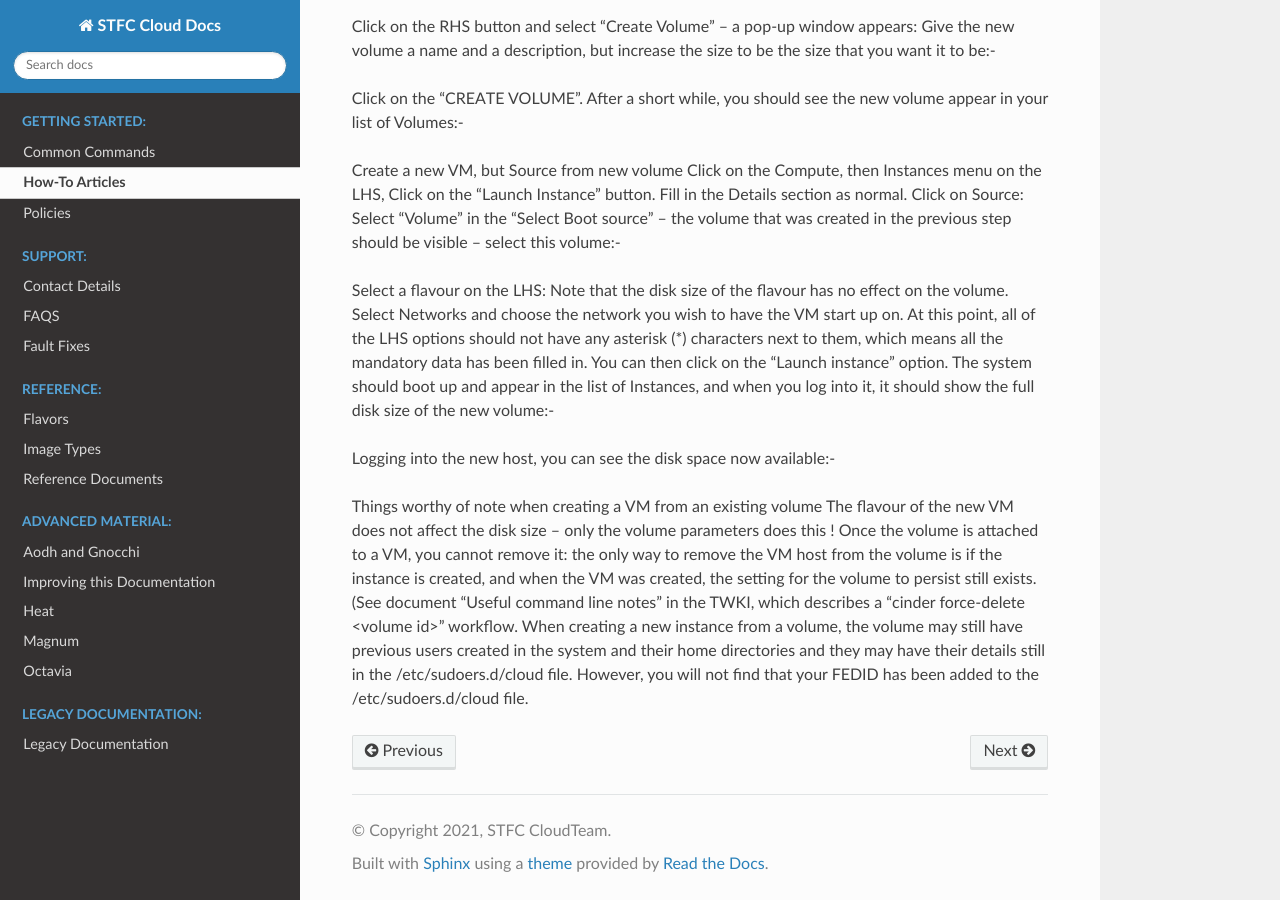
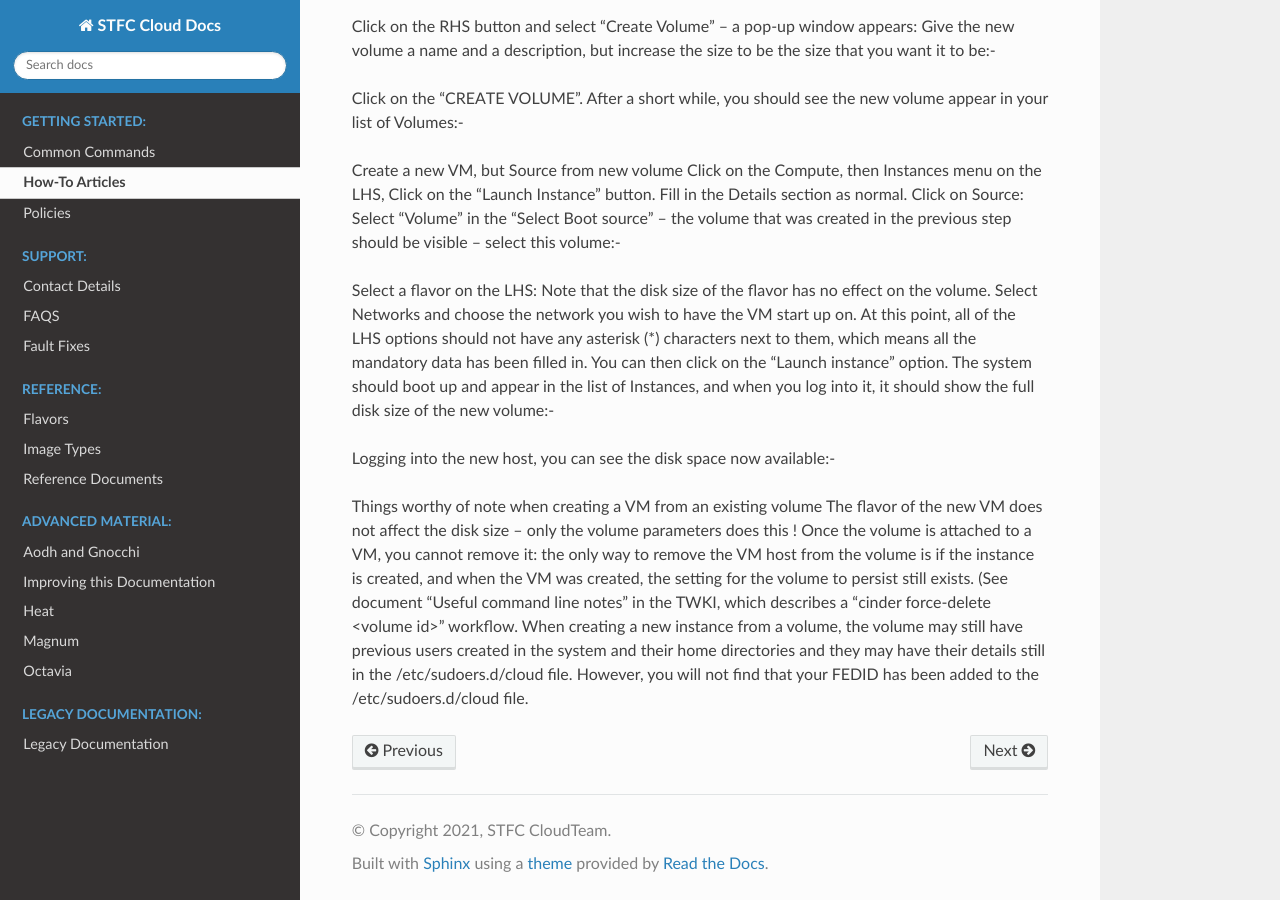
Before and after one commit to stfc/cloud-docs, a Sphinx documentation site: the page built from source/howto/GrowTheDiskOfAVolumeVM.rst, in a window 1280 px wide and 900 px high, scrolled down 894 px. Built offline with Sphinx 7.4.7 and the Read the Docs theme 2.0.0, drawn with Linux system fonts in a browser that asks for light colours; some of the changed text lies outside the part shown.

Commit message:
Make all flavors spelling the same to help searching

```diff
--- a/source/faqs.rst
+++ b/source/faqs.rst
@@ -212,7 +212,7 @@ What are the current machine "flavors"? Can I have  a machine that looks like a
 For most people the pre-configured flavors should fit almost every workload.
 See :ref:`flavors` for the types available.
 
-Please contact us if you need assistance creating your own local project flavours.
+Please contact us if you need assistance creating your own local project flavors.
 
 ###################################################
 Can you provide operating system "X" on Openstack?
--- a/source/howto/CreateVMFromCommandLine.rst
+++ b/source/howto/CreateVMFromCommandLine.rst
@@ -131,7 +131,7 @@ Here is an example command, putting together information from the previous comma
 
   openstack server create --flavor m1.tiny --image ScientificLinux-7-NoGui --nic net-id=Internal --security-group default --key-name xbe91637 test_2018-10-29_1511
 
-…where flavour and image are from the previous commands used, net_id is the name of the Network to be used (note you can use the actual Net_ID number instead if preferred – it can make things faster!). Security group is defining the specific security group, and key-name, chooses the ssh keypair to include when creating the host. “test_2018-10-29_1511” is the name of the host that is being created – known within openstack.
+…where flavor and image are from the previous commands used, net_id is the name of the Network to be used (note you can use the actual Net_ID number instead if preferred – it can make things faster!). Security group is defining the specific security group, and key-name, chooses the ssh keypair to include when creating the host. “test_2018-10-29_1511” is the name of the host that is being created – known within openstack.
 Some useful extras
 Adding --timing after the openstack command provides some statistics of how quickly various calls are being completed. You will see the usual host creation data, but at the end, you will also see the response times of each openstack API module.
 
--- a/source/howto/GrowTheDiskOfAVolumeVM.rst
+++ b/source/howto/GrowTheDiskOfAVolumeVM.rst
@@ -7,7 +7,7 @@ Scenario
 ##########
 In the STFC cloud, if you created a new VM in instances, the default setting in the “Sources” was to create the VM with a new volume.
 If you run out of disk space on the VM, you can usually just “resize” it to a new Flavor, and you will have the same VM, but with more space.
-However, with Volumes, the system ignores the disk sizing aspect of the flavour. This document describes how to create a clone of the original VM and increase the disk size, so that space is available on the new VM.
+However, with Volumes, the system ignores the disk sizing aspect of the flavor. This document describes how to create a clone of the original VM and increase the disk size, so that space is available on the new VM.
 
 ###########
 Method
@@ -32,7 +32,7 @@ Click on the Compute, then Instances menu on the LHS, Click on the “Launch Ins
 Fill in the Details section as normal.
 Click on Source: Select “Volume” in the “Select Boot source” – the volume that was created in the previous step should be visible – select this volume:-
 
-Select a flavour on the LHS: Note that the disk size of the flavour has no effect on the volume.
+Select a flavor on the LHS: Note that the disk size of the flavor has no effect on the volume.
 Select Networks and choose the network you wish to have the VM start up on.
 At this point, all of the LHS options should not have any asterisk (*) characters next to them, which means all the mandatory data has been filled in. You can then click on the “Launch instance” option.
 The system should boot up and appear in the list of Instances, and when you log into it, it should show the full disk size of the new volume:-
@@ -40,6 +40,6 @@ The system should boot up and appear in the list of Instances, and when you log
 Logging into the new host, you can see the disk space now available:-
 
 Things worthy of note when creating a VM from an existing volume
-The flavour of the new VM does not affect the disk size – only the volume parameters does this !
+The flavor of the new VM does not affect the disk size – only the volume parameters does this !
 Once the volume is attached to a VM, you cannot remove it: the only way to remove the VM host from the volume is if the instance is created, and when the VM was created, the setting for the volume to persist still exists. (See document “Useful command line notes” in the TWKI, which describes a “cinder force-delete <volume id>” workflow.
 When creating a new instance from a volume, the volume may still have previous users created in the system and their home directories and they may have their details still in the /etc/sudoers.d/cloud file. However, you will not find that your FEDID has been added to the /etc/sudoers.d/cloud file.
```
Also changed, not shown: other parts of source/howto/CreateVMFromCommandLine.rst (+1 -1 lines).
